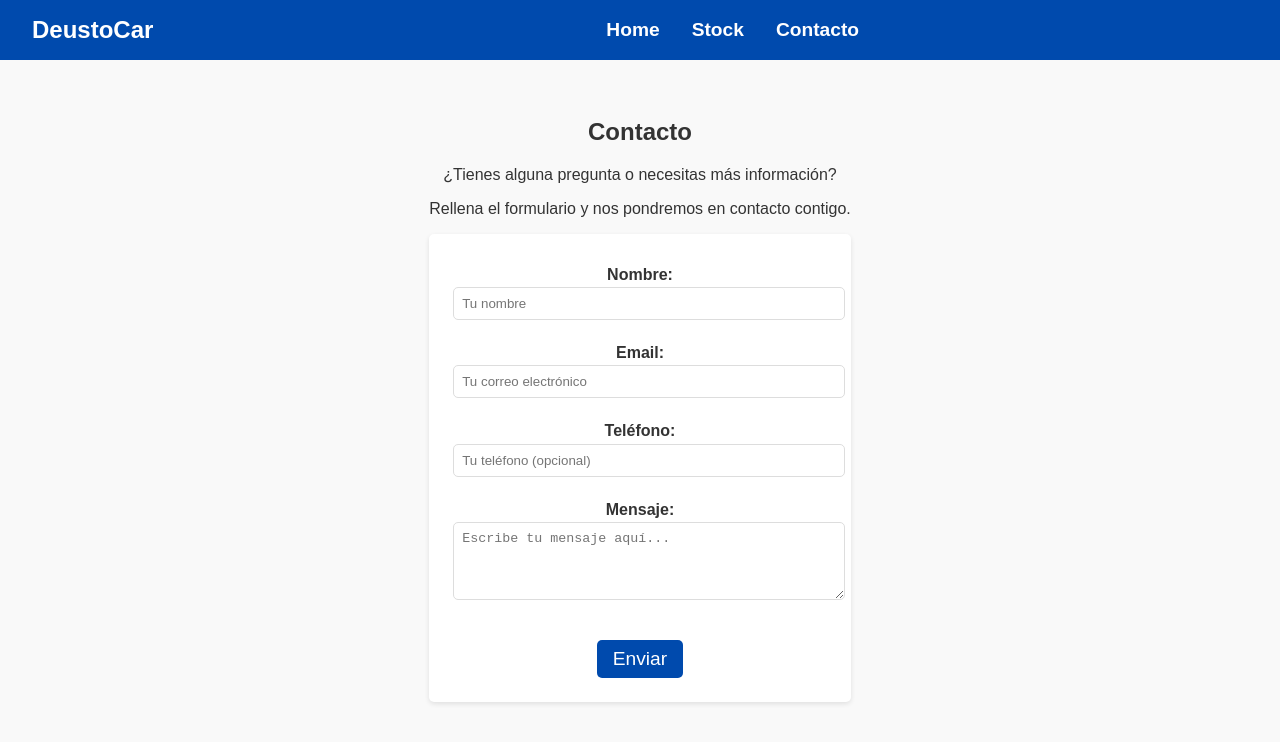
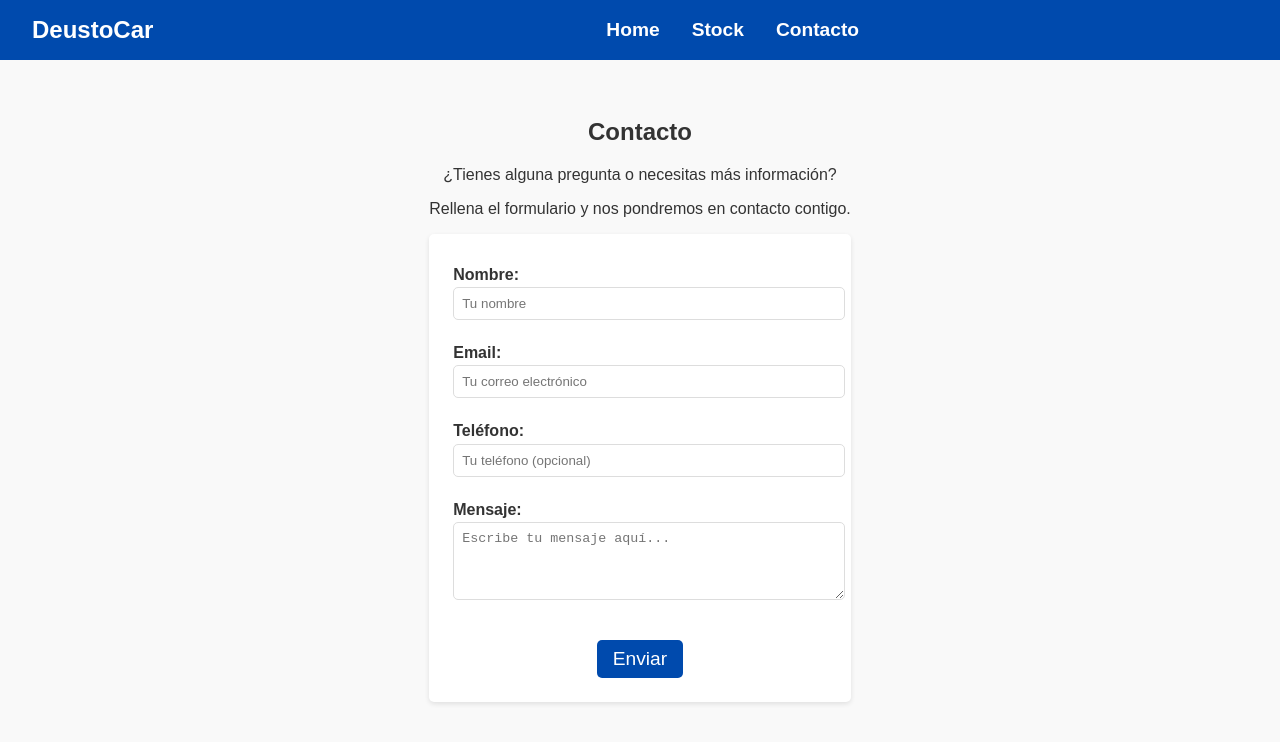
Before and after one commit to BeltranSendagorta/DeustoCar, a React (Create React App) app in the folder web/: page /contacto in a window 1280 px wide. Shown: the top 742 px of the page. Built offline with nearby package versions, Linux system fonts and the light colour scheme.

Commit message:
modificacion contacto

```diff
--- a/web/src/styles/Contacto.css
+++ b/web/src/styles/Contacto.css
@@ -19,7 +19,6 @@ body {
   left: 0;
   z-index: 1000;
 }
-
 
 header h1 {
   margin: 0;
@@ -69,6 +68,7 @@ body {
   display: block;
   margin: 0.5rem 0 0.2rem;
   font-weight: bold;
+  text-align: left; /* Alinea los títulos a la izquierda */
 }
 
 form input,
```
Lines whose indentation alone changed are shown as unchanged.
